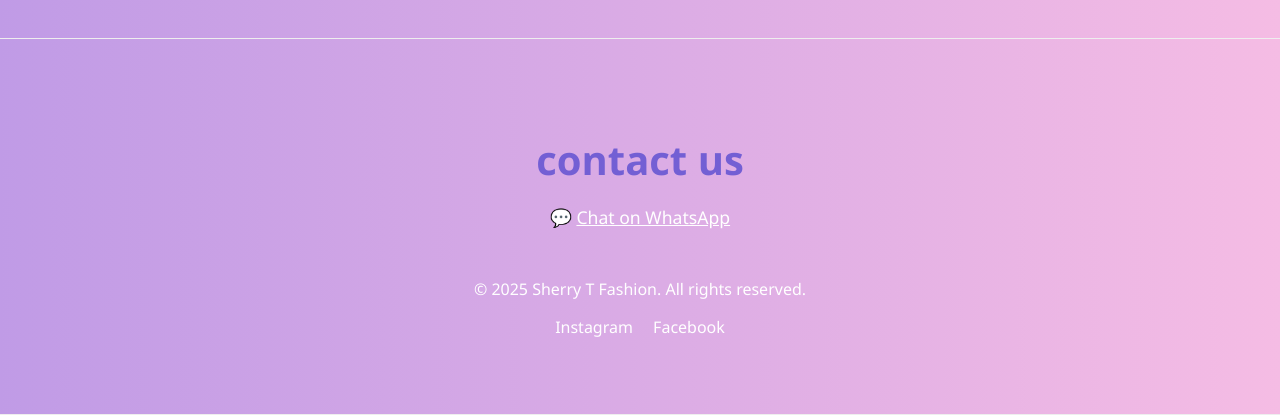
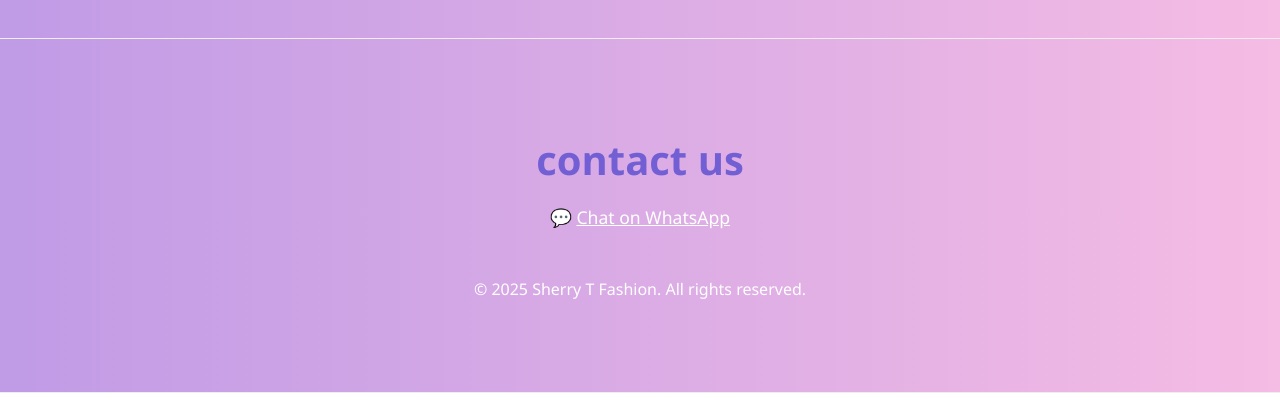
Before and after one commit to Dayveboy10/sherrytfashion, a plain HTML site: page index.html in a window 1280 px wide. Shown: the part 3109-3524 px from the top of the page. After the commit the page ends 3502 px from the top, so only its background shows below. Drawn offline with Linux system fonts and the light colour scheme.

Commit message:
Update index.html

```diff
--- a/index.html
+++ b/index.html
@@ -156,10 +156,6 @@
 
   <footer>
     <p>&copy; 2025 Sherry T Fashion. All rights reserved.</p>
-    <div class="acc-links">
-      <a href="#">Instagram</a>
-      <a href="#">Facebook</a>
-    </div>
   </footer>
 </section>
 
```
